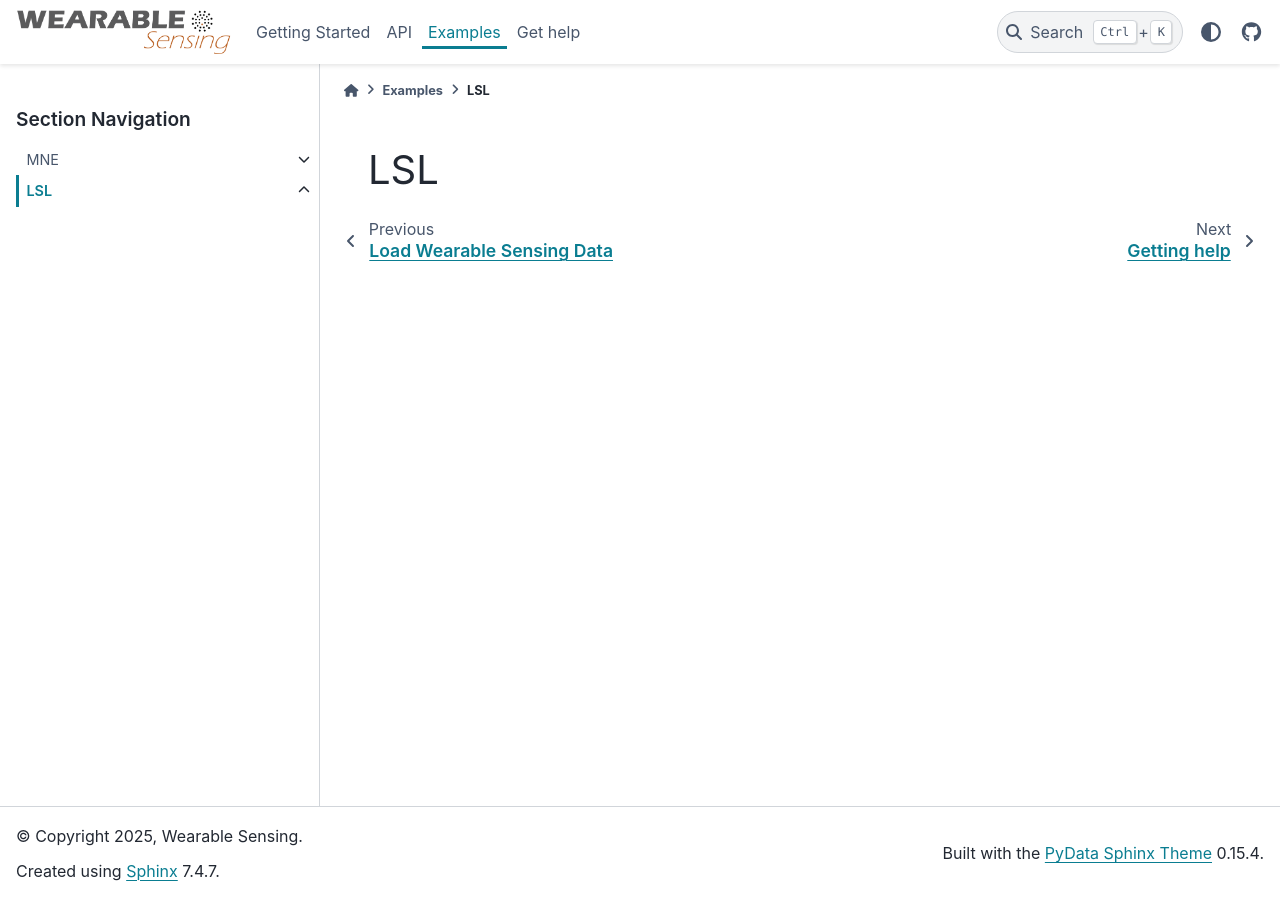
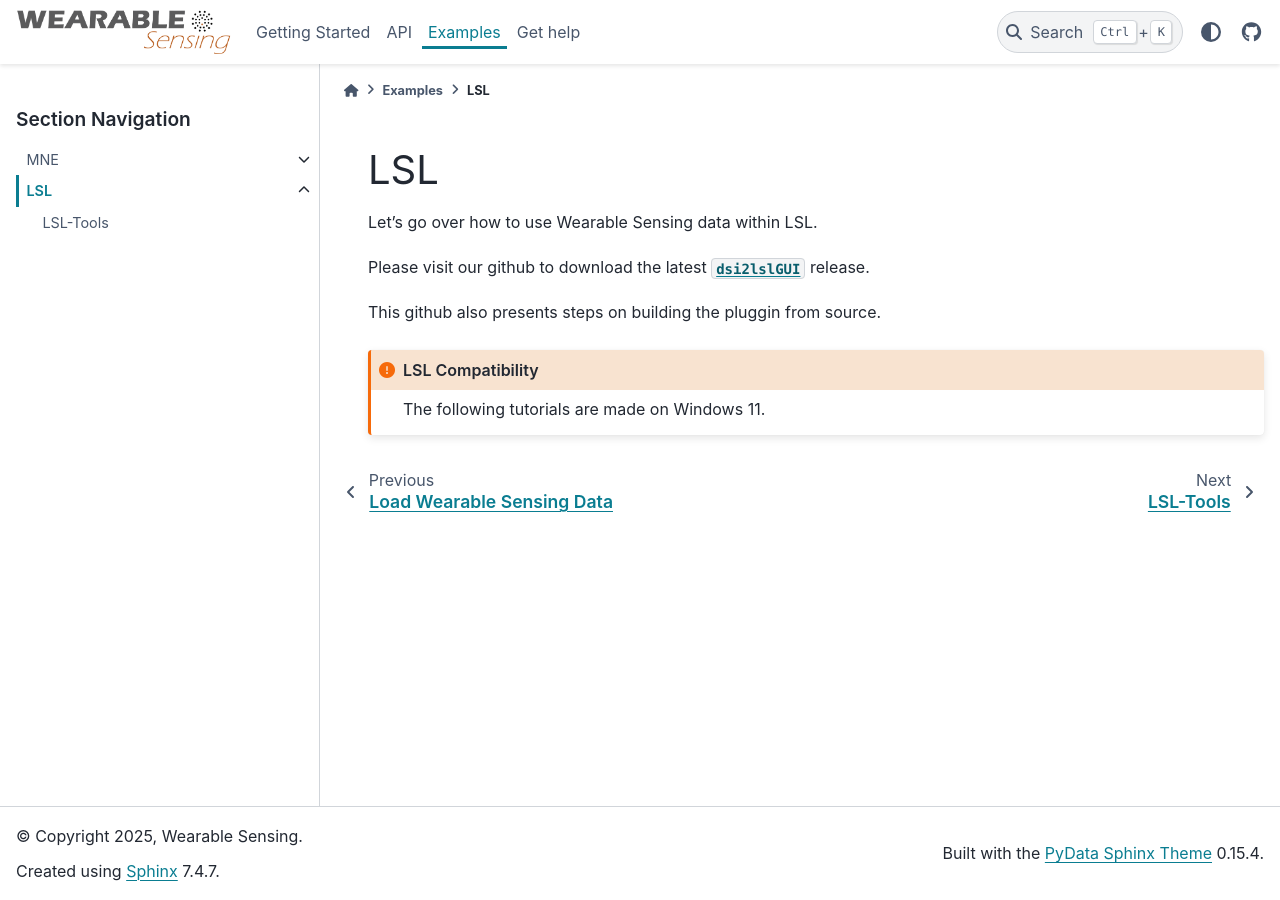
Before and after one commit to WearableSensing/wiki, a Sphinx documentation site: the page built from docs/examples/lsl/index.md, in a window 1280 px wide. Built offline with Sphinx 7.4.7 and the PyData theme 0.15.4, drawn with Linux system fonts in a browser that asks for light colours.

````diff
--- a/docs/examples/lsl/index.md
+++ b/docs/examples/lsl/index.md
@@ -1,7 +1,17 @@
 # LSL
 
+Let's go over how to use Wearable Sensing data within LSL.
+
+Please visit our github to download the latest [```dsi2lslGUI```](https://github.com/WearableSensing/App-WearableSensing) release.
+
+This github also presents steps on building the pluggin from source.
+
+```{admonition} LSL Compatibility
+:class: attention
+The following tutorials are made on Windows 11.
+```
 
 ```{toctree}
 :hidden:
-
+tools
 ```
````
Also changed, not shown: docs/examples/lsl/tools.md (added, +26 -0 lines), docs/examples/mne/index.md (+1 -2 lines), docs/examples/mne/load.md (+1 -1 lines), 1 other file.
